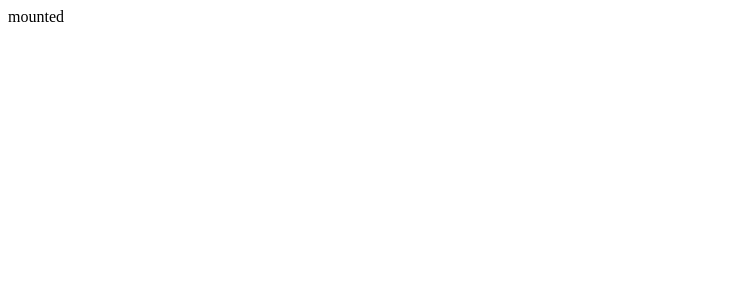
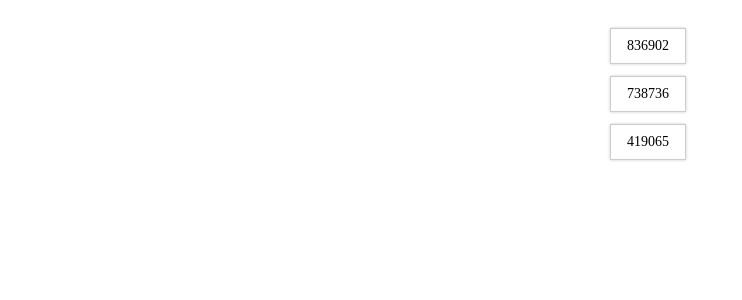
Before and after one commit to wangyj641/react-components, a React (Create React App) app: page / in a window 1280 px wide. Shown: the top 300 px of the page, without its empty margins (0-742 px from the left). Built offline with nearby package versions, Linux system fonts and the light colour scheme.

Commit message:
Implement messgae component

```diff
--- a/package.json
+++ b/package.json
@@ -16,7 +16,8 @@
     "react": "^18.3.1",
     "react-dom": "^18.3.1",
     "react-scripts": "5.0.1",
-    "sass": "^1.77.1",
+    "react-transition-group": "^4.4.5",
+    "sass": "^1.77.2",
     "typescript": "^4.9.5",
     "web-vitals": "^2.1.4"
   },
@@ -46,6 +47,7 @@
   },
   "devDependencies": {
     "@types/lodash-es": "^4.17.12",
+    "@types/react-transition-group": "^4.4.10",
     "copy-to-clipboard": "^3.3.3",
     "react-use": "^17.5.0"
   }
--- /dev/null
+++ b/src/components/Message/App.tsx
@@ -0,0 +1,11 @@
+import { MessageProvider } from "./lib/Message";
+
+function App() {
+  return (
+    <div>
+      <MessageProvider></MessageProvider>
+    </div>
+  );
+}
+
+export default App;
--- /dev/null
+++ b/src/components/Message/lib/Message/index.scss
@@ -0,0 +1,35 @@
+.message-wrapper {
+  position: fixed;
+  width: 100%;
+  height: 100%;
+
+  pointer-events: none;
+
+  display: flex;
+  flex-direction: column;
+  justify-content: flex-start;
+  align-items: center;
+
+  &-top {
+    position: absolute;
+    top: 20px;
+  }
+
+  &-bottom {
+    position: absolute;
+    bottom: 20px;
+  }
+}
+
+.message-item {
+  margin-bottom: 12px;
+
+  padding: 10px 16px;
+  line-height: 14px;
+  font-size: 14px;
+
+  border: 1px solid #ccc;
+  box-shadow: 0 0 3px #ccc;
+
+  pointer-events: all;
+}
--- /dev/null
+++ b/src/components/Message/lib/Message/index.tsx
@@ -0,0 +1,50 @@
+import { CSSProperties, FC, ReactNode, useEffect } from "react";
+import useStore from "./useStore";
+import { CSSTransition, TransitionGroup } from "react-transition-group";
+
+import './index.scss';
+
+export type Position = 'top' | 'bottom';
+
+export interface MessageProps {
+  style?: CSSProperties;
+  className?: string | string[];
+  content: ReactNode | string;
+  duration?: number;
+  onClose?: (...args: any) => void;
+  id?: number;
+  position?: Position;
+}
+
+export const MessageProvider: FC<{}> = (props) => {
+
+  const { messageList, add, update, remove, clearAll } = useStore('top');
+
+  useEffect(() => {
+    setInterval(() => {
+      add({
+        content: Math.random().toString().slice(2, 8)
+      })
+    }, 2000);
+  }, []);
+
+  const positions = Object.keys(messageList) as Position[];
+
+  return <div className="message-wrapper">
+    {
+      positions.map(direction => {
+        return <TransitionGroup className={`message-wrapper-${direction}`} key={direction}>
+          {
+            messageList[direction].map(item => {
+              return <CSSTransition key={item.id} timeout={1000} classNames='message'>
+                <div className="message-item">
+                  {item.content}
+                </div>
+              </CSSTransition>
+            })
+          }
+        </TransitionGroup>
+      })
+    }
+  </div>
+}
--- /dev/null
+++ b/src/components/Message/lib/Message/useStore.tsx
@@ -0,0 +1,105 @@
+import { useState } from 'react';
+import { MessageProps, Position } from '.';
+
+type MessageList = {
+  top: MessageProps[],
+  bottom: MessageProps[]
+}
+
+const initialState = {
+  top: [],
+  bottom: []
+};
+
+function useStore(defaultPosition: Position) {
+  const [messageList, setMessageList] = useState<MessageList>({ ...initialState });
+
+  return {
+    messageList,
+    add: (messageProps: MessageProps) => {
+      const id = getId(messageProps);
+      setMessageList((preState) => {
+        if (messageProps?.id) {
+          const position = getMessagePosition(preState, messageProps.id);
+          if (position) return preState;
+        }
+
+        const position = messageProps.position || defaultPosition;
+        const isTop = position.includes('top');
+        const messages = isTop
+          ? [{ ...messageProps, id }, ...(preState[position] ?? [])]
+          : [...(preState[position] ?? []), { ...messageProps, id }];
+
+        return {
+          ...preState,
+          [position]: messages,
+        };
+      });
+      return id;
+    },
+
+    update: (id: number, messageProps: MessageProps) => {
+      if (!id) return;
+
+      setMessageList((preState) => {
+        const nextState = { ...preState };
+        const { position, index } = findMessage(nextState, id);
+
+        if (position && index !== -1) {
+          nextState[position][index] = {
+            ...nextState[position][index],
+            ...messageProps,
+          };
+        }
+
+        return nextState;
+      });
+    },
+
+    remove: (id: number) => {
+      setMessageList((prevState) => {
+        const position = getMessagePosition(prevState, id);
+
+        if (!position) return prevState;
+        return {
+          ...prevState,
+          [position]: prevState[position].filter((notice) => notice.id !== id),
+        };
+      });
+    },
+
+    clearAll: () => {
+      setMessageList({ ...initialState });
+    },
+  };
+}
+
+let count = 1;
+export function getId(messageProps: MessageProps) {
+  if (messageProps.id) {
+    return messageProps.id;
+  }
+  count += 1;
+  return count;
+}
+
+export function getMessagePosition(messageList: MessageList, id: number) {
+  for (const [position, list] of Object.entries(messageList)) {
+    if (list.find((item) => item.id === id)) {
+      return position as Position;
+    }
+  }
+}
+
+export function findMessage(messageList: MessageList, id: number) {
+  const position = getMessagePosition(messageList, id);
+
+  const index = position ? messageList[position].findIndex((message) => message.id === id) : -1;
+
+  return {
+    position,
+    index,
+  };
+}
+
+export default useStore;
--- a/src/index.tsx
+++ b/src/index.tsx
@@ -7,7 +7,8 @@ import ReactDOM from 'react-dom/client';
 //import App from './components/Watermark/App';
 //import App from './components/MutateObserver/App';
 //import App from './components/CopyToClipboard/App';
-import App from './hooks/useMountedState/App';
+//import App from './hooks/useMountedState/App';
+import App from './components/Message/App';
 
 const root = ReactDOM.createRoot(
   document.getElementById('root') as HTMLElement
```
Also changed, not shown: 1 other file (tests, documents, lock files or other folders).
